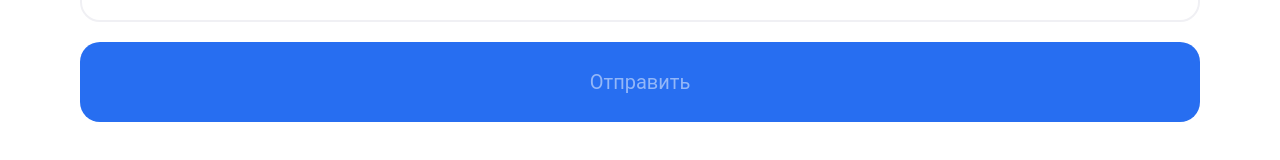
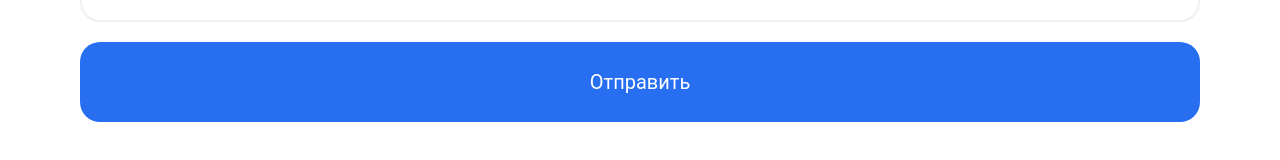
Before and after one commit to nanawebdev/wayMakerLanding, a website: page source/index.pug in a window 1280 px wide. In both pictures the pointer is over the element "Отправить". Shown: the part 4710-4870 px from the top of the page. Drawn offline with nearby package versions, Linux system fonts and the light colour scheme; files that its build step writes are made by us from their sources; files whose address does not match are found by name.

Commit message:
фикс кнопки

```diff
--- a/source/sass/blocks/feedback.scss
+++ b/source/sass/blocks/feedback.scss
@@ -112,6 +112,11 @@
   font-size: 20px;
   line-height: 24px;
   font-family: "Roboto", sans-serif;
+
+  &:hover {
+    color: $basic-white;
+    cursor: pointer;
+  }
 }
 
 @media (min-width: $desktop-width) {
```
